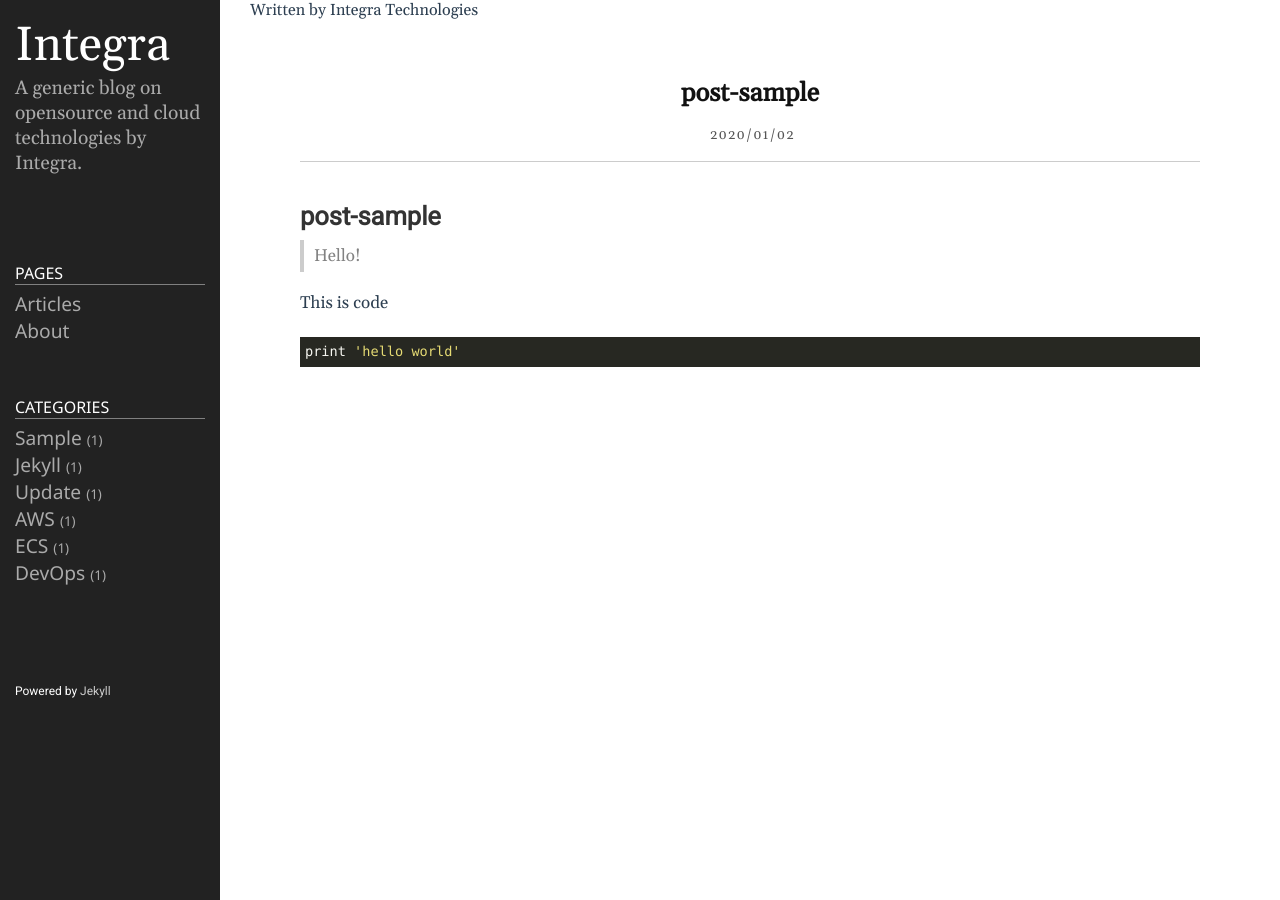
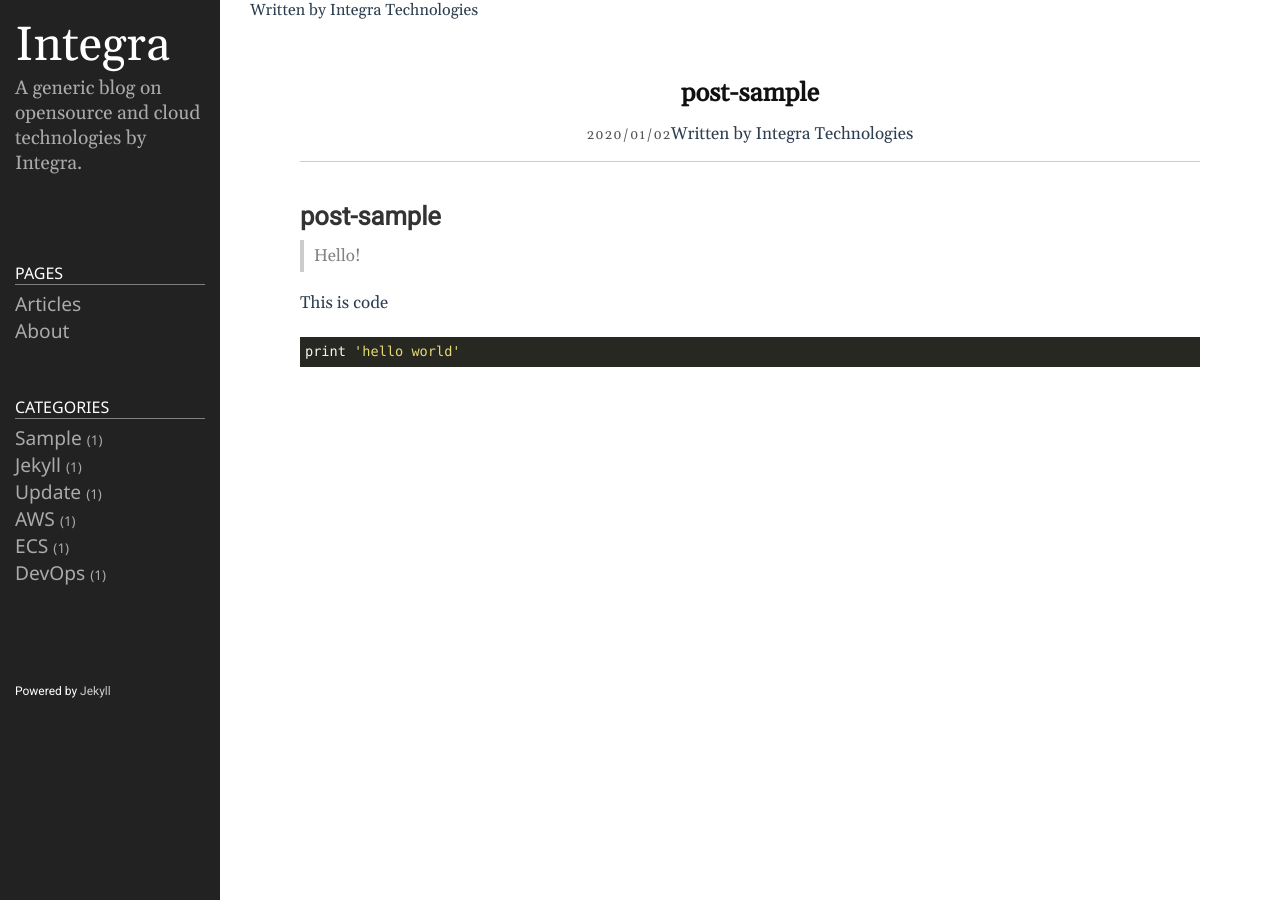
Before and after one commit to integratechfze/integratechfze.github.io, a Jekyll site: the page built from _posts/2020-01-02-post1.markdown, in a window 1280 px wide. Built offline with Jekyll 4.4.1, drawn with Linux system fonts in a browser that asks for light colours.

Commit message:
first blog

```diff
--- a/_includes/post.html
+++ b/_includes/post.html
@@ -7,6 +7,16 @@
 			{%- assign date_format = site.date_forma | default: "%Y/%m/%d" -%}
 			{{ page.date | date: date_format }}
 		</time>
+		{% assign author = site[page.author] %}
+		{% if author %}
+		  <span>
+		    Written by {{ author.name }}
+		  </span>
+		{% else %}
+		  <span>
+		    Written by Integra Technologies
+		  </span>
+		{% endif %}
 	</header>
 
 	<div class="post-content">
```
